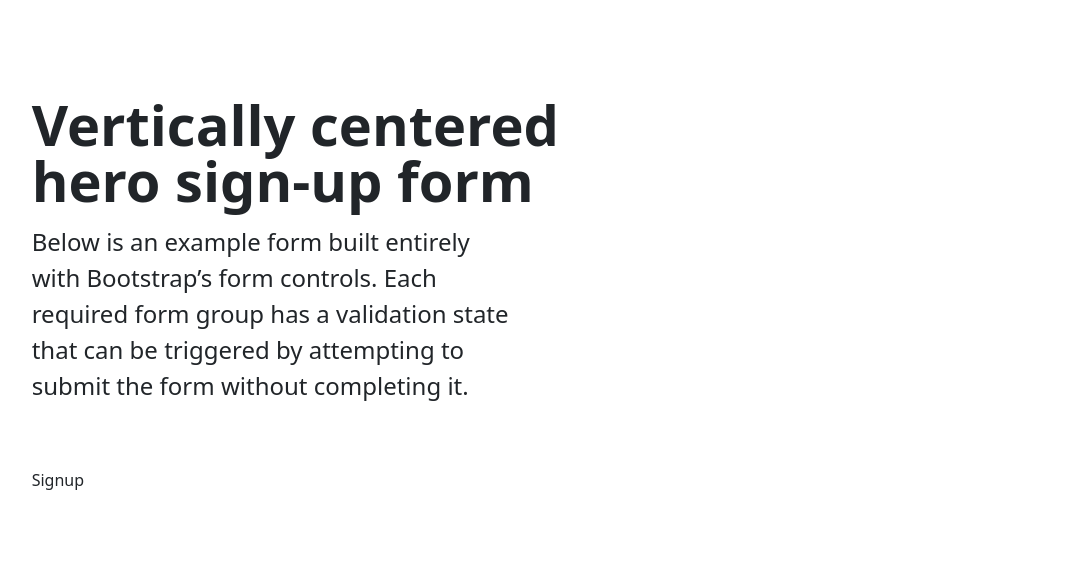
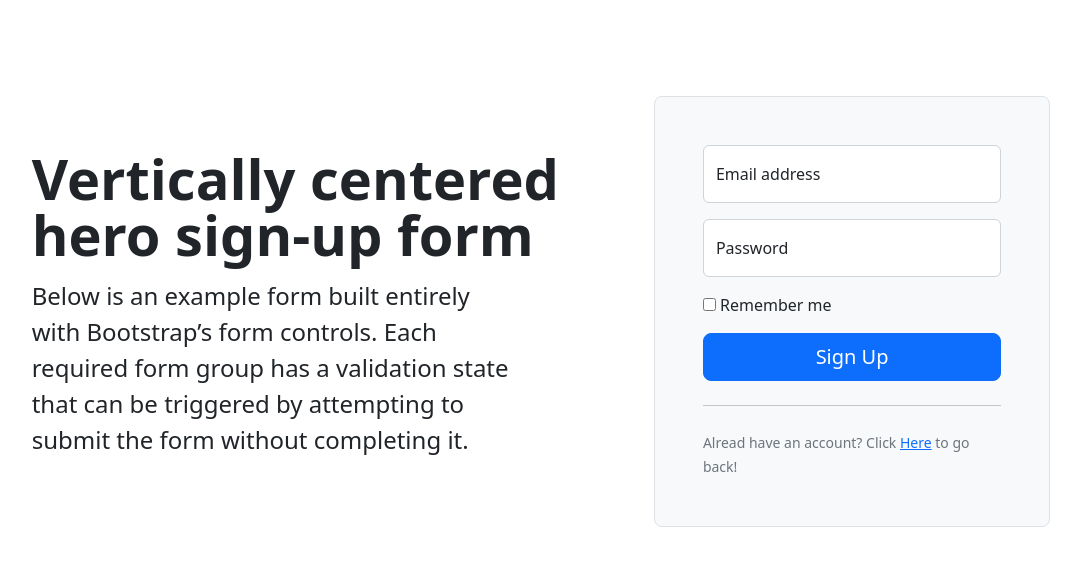
Before and after one commit to samudra-perera/JustJournal, a React (Create React App) app in the folder client/: page /signup in a window 1280 px wide. Shown: the top 566 px of the page, without its empty margins (99-1180 px from the left). Built offline with nearby package versions, Linux system fonts and the light colour scheme.

Commit message:
Added protect routes and simple logic

```diff
--- /dev/null
+++ b/client/src/ProtectedRoute.jsx
@@ -0,0 +1,15 @@
+import React from 'react'
+import { Navigate } from 'react-router-dom'
+
+//This is the protected routes for the authorized users to access their own profiles and their profile information
+// Need to verify that sessions exist and that the user is validated
+const ProtectedRoute = ({children}) => {
+    const user = false
+    if(!user) {
+        return <Navigate to='/'/>
+    }
+
+    return children
+}
+
+export default ProtectedRoute
--- a/client/src/components/Signup.jsx
+++ b/client/src/components/Signup.jsx
@@ -1,9 +1,61 @@
-import React from 'react'
+import React from "react";
+import { Link, useNavigate } from "react-router-dom";
+
+//The signup page is gonna send the data for the user Schema and the profile Schema
+//In a seperate page within the dashboard the user will be able to add things to their profile ie bio, picture etc
+
 
 const Signup = () => {
+  const navigate = useNavigate()
+  const handleSubmit = (e) => {
+    e.preventDefault()
+
+    //When the sign up is completed send the user to the profile creation page
+    navigate('/profile')
+
+    //If the sign up does not pass send the user back to the signup page with an error of the issue (ie: user already exists etc;)
+
+    //
+  }
   return (
-    <div>Signup</div>
-  )
-}
+    <div className="col-md-10 mx-auto col-lg-5">
+      <form
+        className="p-4 p-md-5 border rounded-3 bg-light"
+        onSubmit={handleSubmit}
+      >
+        <div className="form-floating mb-3">
+          <input
+            type="email"
+            className="form-control"
+            id="floatingInput"
+            placeholder="name@example.com"
+          />
+          <label htmlFor="floatingInput">Email address</label>
+        </div>
+        <div className="form-floating mb-3">
+          <input
+            type="password"
+            className="form-control"
+            id="floatingPassword"
+            placeholder="Password"
+          />
+          <label htmlFor="floatingPassword">Password</label>
+        </div>
+        <div className="checkbox mb-3">
+          <label>
+            <input type="checkbox" value="remember-me" /> Remember me
+          </label>
+        </div>
+        <button className="w-100 btn btn-lg btn-primary" type="submit">
+          Sign Up
+        </button>
+        <hr className="my-4" />
+        <small className="text-muted">
+          Alread have an account? Click <Link to="/">Here</Link> to go back!
+        </small>
+      </form>
+    </div>
+  );
+};
 
-export default Signup
+export default Signup;
--- a/client/src/pages/Dashboard.jsx
+++ b/client/src/pages/Dashboard.jsx
@@ -1,8 +1,15 @@
 import React from 'react'
-
+import { Outlet, Link } from 'react-router-dom'
 const Dashboard = () => {
   return (
-    <div>Dashboard</div>
+    <div>
+        <div>Dashboard</div>
+        <div>
+            <Link to='journals'>Journal</Link>
+            <Outlet />
+        </div>
+    </div>
+
   )
 }
 
--- /dev/null
+++ b/client/src/pages/ProfileCreation.jsx
@@ -0,0 +1,9 @@
+import React from 'react'
+
+const ProfileCreation = () => {
+  return (
+    <div>ProfileCreation</div>
+  )
+}
+
+export default ProfileCreation
```
Also changed, not shown: client/src/index.jsx (+11 -5 lines), 1 other file (tests, documents, lock files or other folders).
